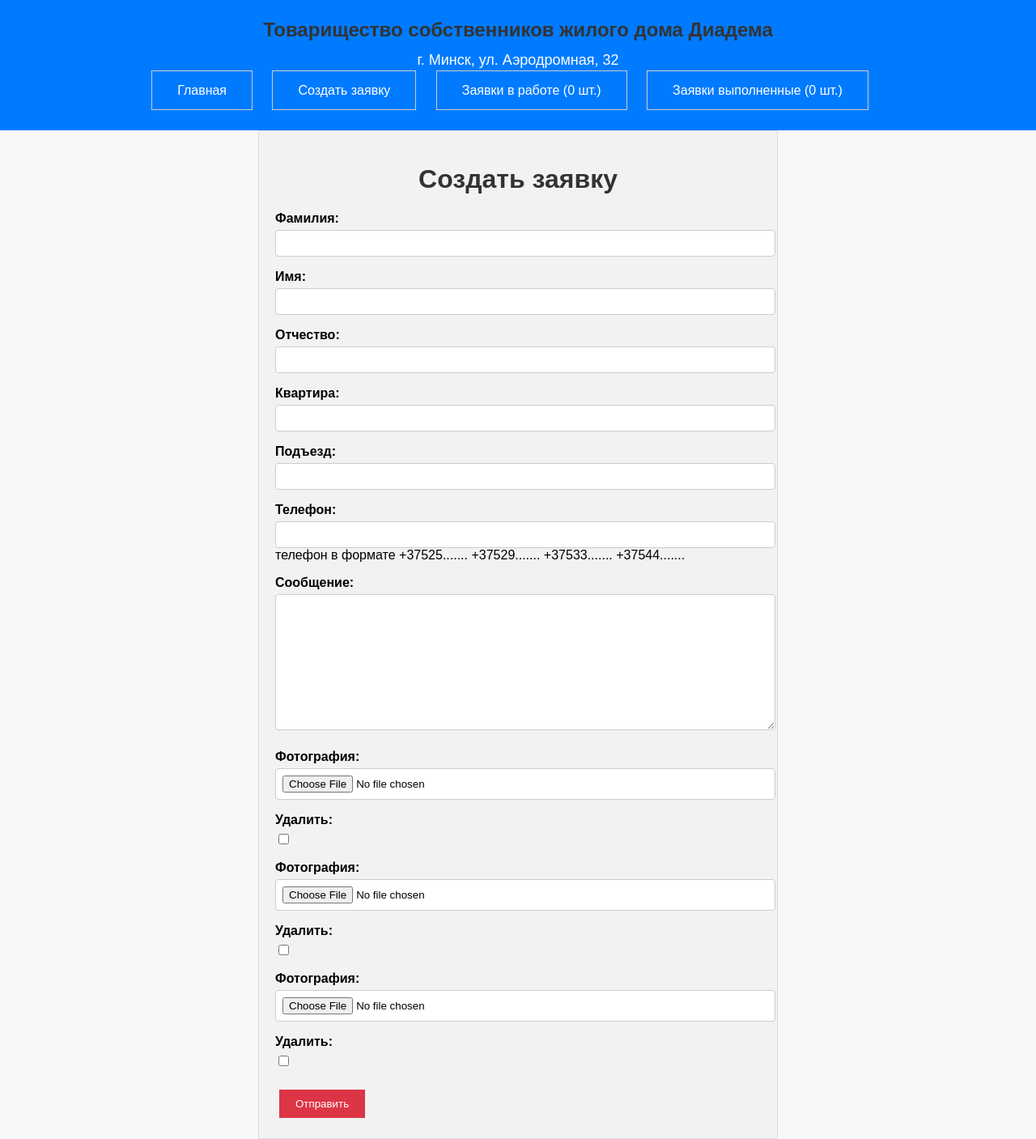
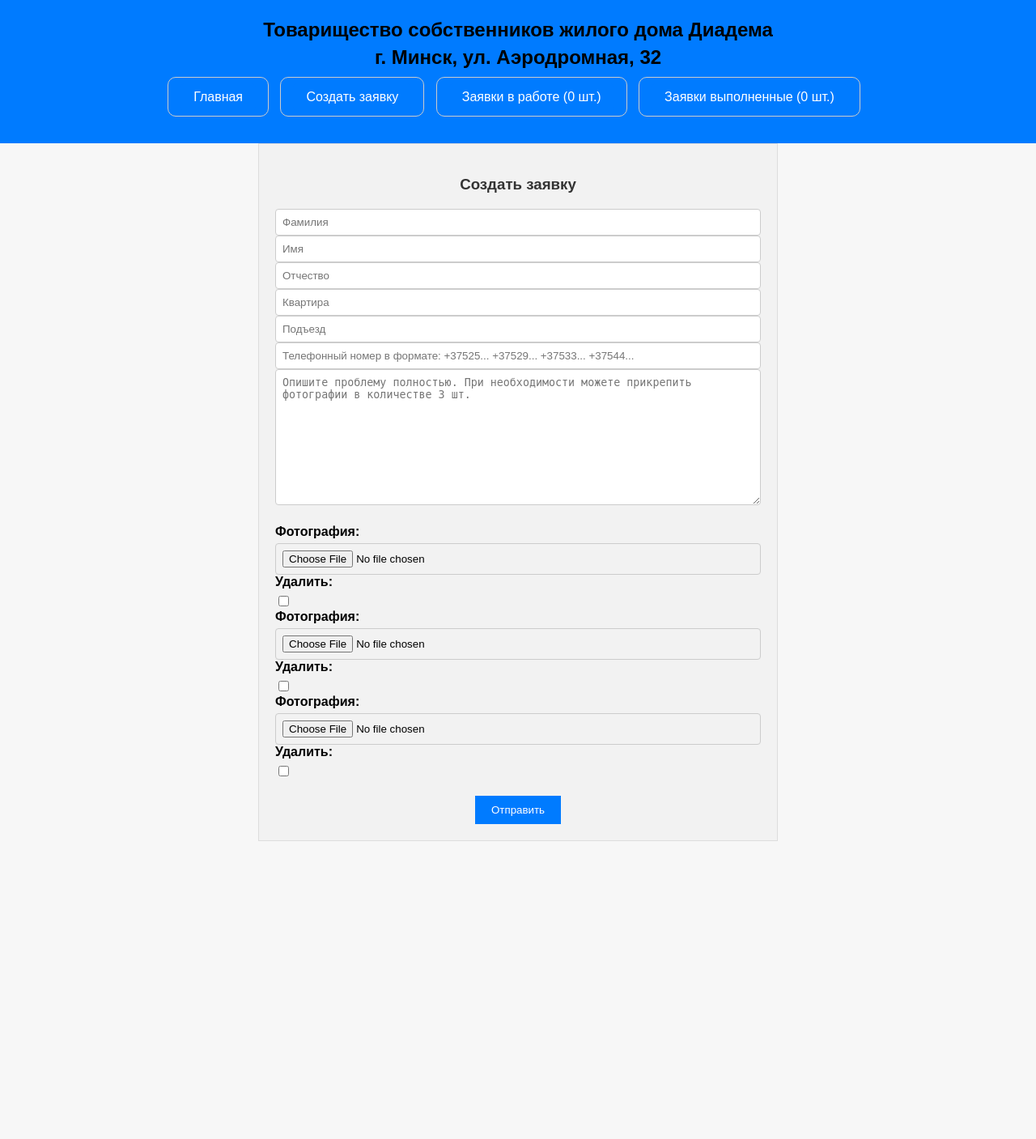
Before and after one commit to OlegEgoism/aerodromnaya, a Django app: page /feedback_job_create/ in a window 1280 px wide. Shown: the whole page at 81% size. After the commit the page ends 1039 px from the top, so only its background shows below. Run offline with Django 4.2, Linux system fonts and the light colour scheme; tables that the repository leaves empty hold one stand-in row (values such as "Sample post"); data that the repository does not hold is empty.

Commit message:
Доработка по проекту!

```diff
--- a/aerodromnaya/urls.py
+++ b/aerodromnaya/urls.py
@@ -25,6 +25,7 @@ urlpatterns = [
     path('', views.info, name='info'),
     path('feedback_job_create/', views.feedback_job_create, name='feedback_job_create'),
     path('feedback_send/', views.feedback_send, name='feedback_send'),
+    path('feedback_send_limit/', views.feedback_send_limit, name='feedback_send_limit'),
     path('feedback_jobs_status_in_work/', views.feedback_jobs_status_in_work, name='feedback_jobs_status_in_work'),
     path('feedback_jobs_status_completed/', views.feedback_jobs_status_completed, name='feedback_jobs_status_completed'),
 ]
--- a/partnership/forms.py
+++ b/partnership/forms.py
@@ -1,7 +1,6 @@
 from django import forms
+from partnership.models import FeedbackJob, Photo
 from django.forms import inlineformset_factory
-
-from partnership.models import FeedbackJob, Photo
 
 PhotoFormSet = inlineformset_factory(FeedbackJob, Photo, fields=('photo',), extra=3)
 
@@ -11,4 +10,13 @@ class FeedbackJobForm(forms.ModelForm):
 
     class Meta:
         model = FeedbackJob
-        exclude = 'datetime_start', 'status', 'datetime_end', 'message_comment',
+        exclude = ('datetime_start', 'status', 'datetime_end', 'message_comment')
+        widgets = {
+            'last_name': forms.TextInput(attrs={'placeholder': 'Фамилия'}),
+            'first_name': forms.TextInput(attrs={'placeholder': 'Имя'}),
+            'middle_name': forms.TextInput(attrs={'placeholder': 'Отчество'}),
+            'apartment': forms.TextInput(attrs={'placeholder': 'Квартира'}),
+            'entrance': forms.TextInput(attrs={'placeholder': 'Подъезд'}),
+            'phone': forms.TextInput(attrs={'placeholder': 'Телефонный номер в формате: +37525... +37529... +37533... +37544... '}),
+            'message': forms.Textarea(attrs={'placeholder': 'Опишите проблему полностью. При необходимости можете прикрепить фотографии в количестве 3 шт.', 'rows': 10})
+        }
--- a/partnership/views.py
+++ b/partnership/views.py
@@ -6,7 +6,10 @@ from django.core.paginator import Paginator, EmptyPage, PageNotAnInteger
 
 def info(request):
     """Главная старница"""
-    info_chairman = InfoChairman.objects.get()
+    try:
+        info_chairman = InfoChairman.objects.get()
+    except InfoChairman.DoesNotExist:
+        info_chairman = None
     in_work = FeedbackJob.objects.filter(status='В работе')
     total_in_work = in_work.count()
     status_completed = FeedbackJob.objects.filter(status='Выполнен')
@@ -17,17 +20,24 @@ def info(request):
 def feedback_job_create(request):
     """Создать заявку"""
     info_chairman = InfoChairman.objects.get()
+    feedback_limit = info_chairman.feedback_limit
     in_work = FeedbackJob.objects.filter(status='В работе')
     total_in_work = in_work.count()
     status_completed = FeedbackJob.objects.filter(status='Выполнен')
     total_completed = status_completed.count()
+    feedback_count_key = 'feedback_count'
+    feedback_count = request.session.get(feedback_count_key, 0)
     if request.method == 'POST':
         feedback_job_create_form = FeedbackJobForm(request.POST, request.FILES)
         photo_formset = PhotoFormSet(request.POST, request.FILES, instance=FeedbackJob())
         if feedback_job_create_form.is_valid() and photo_formset.is_valid():
-            feedback_job = feedback_job_create_form.save()
-            photo_formset.instance = feedback_job
-            photo_formset.save()
+            if feedback_count < feedback_limit:
+                feedback_job = feedback_job_create_form.save()
+                photo_formset.instance = feedback_job
+                photo_formset.save()
+                request.session[feedback_count_key] = feedback_count + 1
+            else:
+                return redirect('feedback_send_limit')
             return redirect('feedback_send')
     else:
         feedback_job_create_form = FeedbackJobForm()
@@ -40,6 +50,16 @@ def feedback_job_create(request):
         'total_completed': total_completed,
     }
     return render(request, 'feedback_job_create.html', context)
+
+
+def feedback_send_limit(request):
+    """Заявка отправлена"""
+    info_chairman = InfoChairman.objects.get()
+    in_work = FeedbackJob.objects.filter(status='В работе')
+    total_in_work = in_work.count()
+    status_completed = FeedbackJob.objects.filter(status='Выполнен')
+    total_completed = status_completed.count()
+    return render(request, 'feedback_send_limit.html', {'info_chairman': info_chairman, 'total_in_work': total_in_work, 'total_completed': total_completed, })
 
 
 def feedback_send(request):
@@ -59,8 +79,7 @@ def feedback_jobs_status_in_work(request):
     total_in_work = in_work.count()
     status_completed = FeedbackJob.objects.filter(status='Выполнен')
     total_completed = status_completed.count()
-
-    items_per_page = 3
+    items_per_page = 5
     paginator = Paginator(in_work, items_per_page)
     page = request.GET.get('page')
     try:
@@ -69,7 +88,6 @@ def feedback_jobs_status_in_work(request):
         in_work = paginator.page(1)
     except EmptyPage:
         in_work = paginator.page(paginator.num_pages)
-
     return render(request, 'feedback_jobs_status_in_work.html', {'info_chairman': info_chairman, 'in_work': in_work, 'total_in_work': total_in_work, 'total_completed': total_completed, })
 
 
@@ -80,8 +98,7 @@ def feedback_jobs_status_completed(request):
     total_in_work = in_work.count()
     status_completed = FeedbackJob.objects.filter(status='Выполнен')
     total_completed = status_completed.count()
-
-    items_per_page = 3
+    items_per_page = 5
     paginator = Paginator(status_completed, items_per_page)
     page = request.GET.get('page')
     try:
--- a/static/style.css
+++ b/static/style.css
@@ -26,24 +26,27 @@ header h1 {
 nav ul {
     list-style: none;
     padding: 0;
+    text-align: center; /* Добавлено для центрирования */
 }
 
 nav ul li {
     display: inline;
-    margin-right: 20px;
+    margin-right: 10px;
+    border-radius: 10px;
 }
 
 nav ul li a {
     color: #fff;
     text-decoration: none;
     padding: 8px 16px;
-    border-radius: 5px; /* Закругление углов */
+    border-radius: 5px;
     background-color: #007bff;
-    transition: background-color 0.3s ease; /* Плавный переход при наведении */
+    transition: background-color 0.3s ease;
+    display: inline-block; /* Добавлено */
 }
 
 nav ul li a:hover {
-    background-color: indianred;
+    background-color: darkcyan;
 }
 
 .chairman-info {
@@ -60,6 +63,7 @@ nav ul li a:hover {
 
 .contact-info {
     margin-top: 20px;
+    text-align: center; /* Добавлено для центрирования */
 }
 
 .contact-info h4 {
@@ -68,8 +72,8 @@ nav ul li a:hover {
     margin: 5px 0;
 }
 
-h1 {
-    color: #333;
+h1, h2, h3 {
+    color: black;
     text-align: center;
 }
 
@@ -80,6 +84,8 @@ button {
     padding: 10px 20px;
     margin: 5px;
     cursor: pointer;
+    display: block; /* Добавлено */
+    margin: 0 auto; /* Добавлено для центрирования */
 }
 
 button:hover {
@@ -96,18 +102,18 @@ img {
 ul {
     list-style-type: none;
     padding: 0;
-    margin-bottom: 20px; /* Добавляем отступ снизу между списками */
-    border-bottom: 2px solid #ccc; /* Линия для разделения списков */
+    margin-bottom: 20px;
+    border-bottom: 2px solid #ccc;
 }
 
 ul:last-child {
-    border-bottom: none; /* Убираем линию после последнего списка */
+    border-bottom: none;
 }
 
 li {
-    border: 1px solid #ccc; /* Устанавливаем рамку */
-    padding: 15px; /* Отступ внутри рамки */
-    margin-bottom: 10px; /* Отступ между элементами списка */
+    border: 1px solid #ccc;
+    padding: 15px;
+    margin-bottom: 10px;
 }
 
 a {
@@ -122,14 +128,6 @@ a:hover {
 h3, p strong {
     font-weight: bold;
     color: #333;
-}
-
-form button[type="submit"] {
-    background-color: #dc3545;
-}
-
-form button[type="submit"]:hover {
-    background-color: #c82333;
 }
 
 .circular-container {
@@ -154,30 +152,18 @@ form button[type="submit"]:hover {
 .form-group input[type="text"],
 .form-group input[type="email"],
 .form-group input[type="number"],
-.form-group textarea {
-    width: 100%;
-    padding: 8px;
-    border: 1px solid #ccc;
-    border-radius: 4px;
-}
-
-.form-group textarea {
-    min-height: 100px;
-}
-
-.form-group select {
-    width: 100%;
-    padding: 8px;
-    border: 1px solid #ccc;
-    border-radius: 4px;
-}
-
+.form-group textarea,
+.form-group select,
 .form-group input[type="file"] {
     width: 100%;
     padding: 8px;
     border: 1px solid #ccc;
     border-radius: 4px;
-    background-color: #fff;
+    box-sizing: border-box; /* Добавлено для корректного отображения ширины */
+}
+
+.form-group textarea {
+    min-height: 100px;
 }
 
 .form-group button[type="submit"] {
@@ -188,6 +174,8 @@ form button[type="submit"]:hover {
     margin: 5px 0;
     cursor: pointer;
     border-radius: 4px;
+    display: block; /* Добавлено */
+    margin: 0 auto; /* Добавлено для центрирования */
 }
 
 .form-group button[type="submit"]:hover {
--- a/templates/base.html
+++ b/templates/base.html
@@ -9,8 +9,10 @@
 </head>
 <body>
 <header>
-    <h1>Товарищество собственников жилого дома Диадема</h1>
-    <p class="address">г. Минск, ул. Аэродромная, 32</p>
+    <h1>
+        Товарищество собственников жилого дома Диадема <br>
+        г. Минск, ул. Аэродромная, 32
+    </h1>
     <nav>
         <ul>
             <li><a href="{% url 'info' %}">Главная</a></li>
--- a/templates/feedback_job_create.html
+++ b/templates/feedback_job_create.html
@@ -4,16 +4,18 @@
 
 {% block content %}
     <div class="circular-container">
-        <h1>Создать заявку</h1>
+        <h3>Создать заявку</h3>
         <form method="post" enctype="multipart/form-data">
             {% csrf_token %}
             <div class="form-group">
-                {{ feedback_job_create_form.as_p }}
+                {% for field in feedback_job_create_form.visible_fields %}
+                    {{ field }}
+                {% endfor %}
             </div>
             {{ photo_formset.management_form }}
             <div class="form-group">
                 {% for form in photo_formset %}
-                    {{ form.as_p }}
+                    {{ form }}
                 {% endfor %}
             </div>
             <button type="submit">Отправить</button>
--- a/templates/feedback_jobs_status_completed.html
+++ b/templates/feedback_jobs_status_completed.html
@@ -4,7 +4,7 @@
 
 {% block content %}
     <div class="circular-container">
-        <h1>Заявки выполненные ({{ total_completed }} шт.)</h1>
+        <h3>Заявки выполненные ({{ total_completed }} шт.)</h3>
         <ul>
             {% for feedback_job in status_completed %}
                 <li>
@@ -29,18 +29,15 @@
                 </li>
             {% endfor %}
         </ul>
-
         <div class="pagination">
         <span class="step-links">
             {% if status_completed.has_previous %}
                 <a href="?page=1">&laquo; первая</a>
                 <a href="?page={{ status_completed.previous_page_number }}">предыдущая</a>
             {% endif %}
-
             <span class="current">
                 Страница {{ status_completed.number }} из {{ status_completed.paginator.num_pages }}.
             </span>
-
             {% if status_completed.has_next %}
                 <a href="?page={{ status_completed.next_page_number }}">следующая</a>
                 <a href="?page={{ status_completed.paginator.num_pages }}">последняя &raquo;</a>
--- a/templates/feedback_jobs_status_in_work.html
+++ b/templates/feedback_jobs_status_in_work.html
@@ -4,7 +4,7 @@
 
 {% block content %}
     <div class="circular-container">
-        <h1>Заявки в работе ({{ total_in_work }} шт.)</h1>
+        <h3>Заявки в работе ({{ total_in_work }} шт.)</h3>
         <ul>
             {% for feedback_job in in_work %}
                 <li>
@@ -15,18 +15,15 @@
                 </li>
             {% endfor %}
         </ul>
-
         <div class="pagination">
     <span class="step-links">
         {% if in_work.has_previous %}
             <a href="?page=1">&laquo; первая</a>
             <a href="?page={{ in_work.previous_page_number }}">предыдущая</a>
         {% endif %}
-
         <span class="current">
             Страница {{ in_work.number }} из {{ in_work.paginator.num_pages }}.
         </span>
-
         {% if in_work.has_next %}
             <a href="?page={{ in_work.next_page_number }}">следующая</a>
             <a href="?page={{ in_work.paginator.num_pages }}">последняя &raquo;</a>
```
Also changed, not shown: partnership/admin.py (+3 -16 lines), partnership/models.py (+14 -4 lines), templates/feedback_send.html (+7 -7 lines), templates/feedback_send_limit.html (added, +9 -0 lines), templates/info.html (+8 -5 lines).
